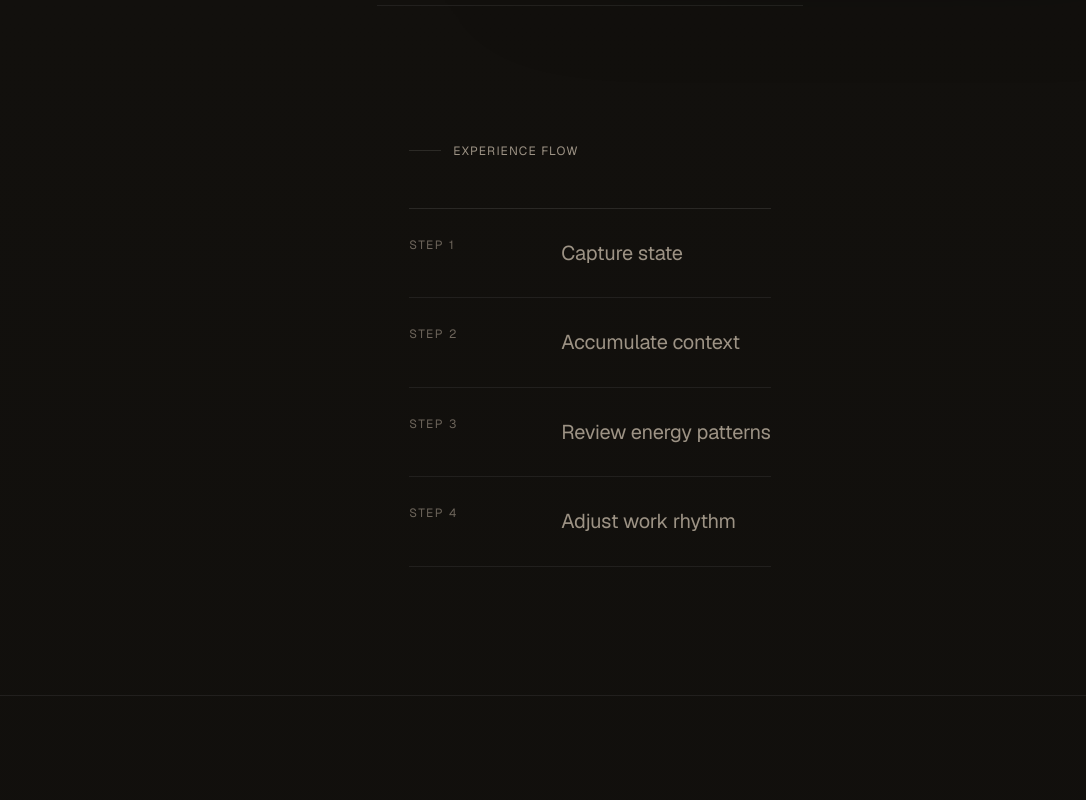
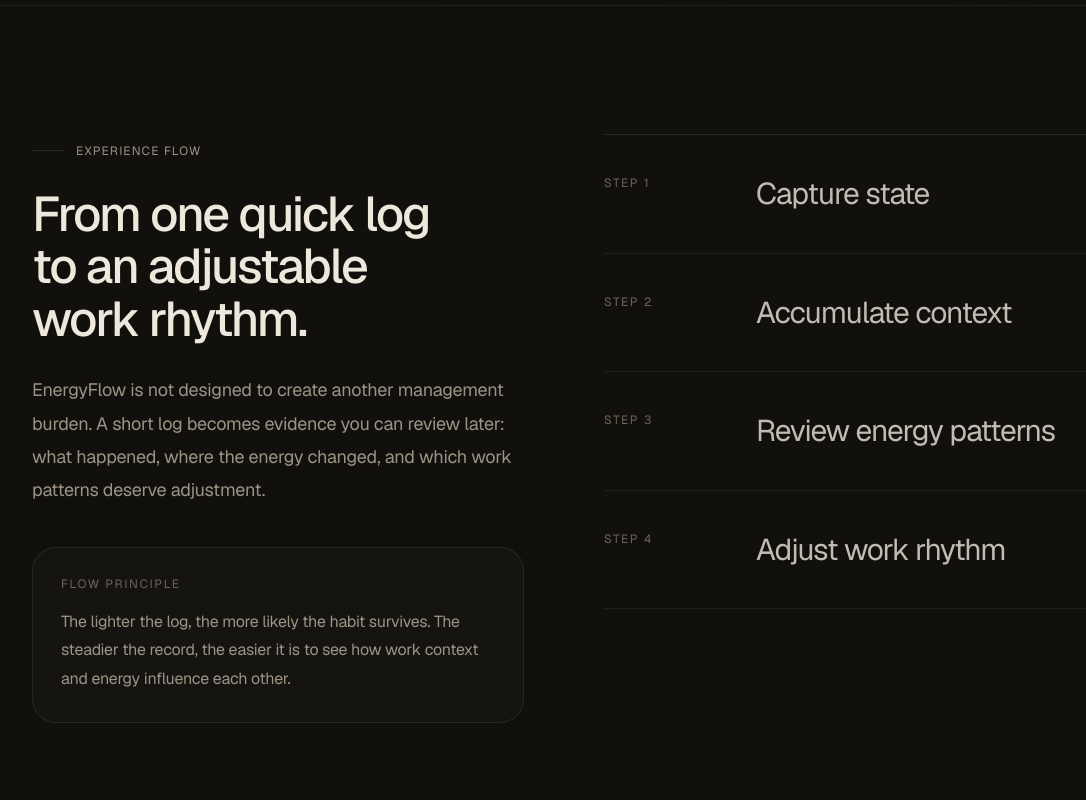
Before and after one commit to chickenfillett/personal-website, a Next.js app: page /products/energyflow in a window 1280 px wide. Shown: the part 5060-5860 px from the top of the page, without its empty margins (50-1136 px from the left). Built offline with nearby package versions, Linux system fonts and the light colour scheme.

Commit message:
Expand EnergyFlow experience flow layout

```diff
--- a/src/app/products/energyflow/page.tsx
+++ b/src/app/products/energyflow/page.tsx
@@ -34,12 +34,22 @@
   return copy[locale as keyof typeof copy] ?? copy.en;
 }
 
+function flowIntro(locale: string) {
+  const copy = {
+    zh: { title: "从一次快速记录，到一段可调整的工作节奏。", body: "EnergyFlow 的流程不是为了制造更多管理负担，而是把很短的一次记录，逐步变成可回看的工作节奏证据。左侧是你要完成的动作，右侧是应用如何把这些动作转化为趋势、场景和调整依据。", cardTitle: "流程重点", cardBody: "记录越轻，长期数据才越容易坚持；长期数据越稳定，精力变化和工作场景之间的关系才更容易被看见。" },
+    "zh-tw": { title: "從一次快速記錄，到一段可調整的工作節奏。", body: "EnergyFlow 的流程不是為了製造更多管理負擔，而是把很短的一次記錄，逐步變成可回看的工作節奏證據。左側是你要完成的動作，右側是應用如何把這些動作轉化為趨勢、場景和調整依據。", cardTitle: "流程重點", cardBody: "記錄越輕，長期資料才越容易堅持；長期資料越穩定，精力變化和工作場景之間的關係才更容易被看見。" },
+    en: { title: "From one quick log to an adjustable work rhythm.", body: "EnergyFlow is not designed to create another management burden. A short log becomes evidence you can review later: what happened, where the energy changed, and which work patterns deserve adjustment.", cardTitle: "Flow principle", cardBody: "The lighter the log, the more likely the habit survives. The steadier the record, the easier it is to see how work context and energy influence each other." },
+  } as const;
+  return copy[locale as keyof typeof copy] ?? copy.en;
+}
+
 export default function EnergyFlowPage() {
   const { locale } = useLanguage();
   const copy = getSiteCopy(locale);
   const images = energyFlowImages[imageLocale(locale)];
   const gallery = energyFlowGalleryImagesForLocale(locale);
   const galleryText = galleryCopy(locale);
+  const flowText = flowIntro(locale);
   const legalLabel = commerceLabels(locale).legal;
   usePreloadImages(allEnergyFlowImages());
 
@@ -90,14 +100,25 @@
       </section>
 
       <section className="max-w-[1180px] mx-auto px-5 md:px-8 py-20 md:py-32 border-t border-white/[0.07]">
-        <span className="eyebrow">{copy.common.experienceFlow}</span>
-        <div className="mt-12 border-t border-white/10">
-          {copy.energyflow.flow.map((item, index) => (
-            <div key={item} className="grid grid-cols-[5rem_1fr] md:grid-cols-[8rem_1fr] gap-6 py-7 border-b border-white/[0.07]">
-              <span className="text-xs uppercase tracking-[0.14em] text-[var(--faint)]">{copy.common.step} {index + 1}</span>
-              <p className="text-lg md:text-xl text-muted leading-relaxed">{item}</p>
+        <div className="grid grid-cols-1 lg:grid-cols-[0.95fr_1.05fr] gap-12 lg:gap-20 items-start">
+          <div className="lg:sticky lg:top-28">
+            <span className="eyebrow">{copy.common.experienceFlow}</span>
+            <h2 className="mt-7 text-[clamp(2rem,3.8vw,3.55rem)] leading-[1.08] tracking-[-0.04em] font-medium max-w-3xl">{flowText.title}</h2>
+            <p className="mt-7 text-lg leading-[1.85] text-muted max-w-2xl">{flowText.body}</p>
+            <div className="mt-10 rounded-3xl border border-white/[0.08] bg-white/[0.018] p-6 md:p-7">
+              <div className="text-xs uppercase tracking-[0.14em] text-[var(--faint)]">{flowText.cardTitle}</div>
+              <p className="mt-4 text-muted leading-[1.8]">{flowText.cardBody}</p>
             </div>
-          ))}
+          </div>
+
+          <div className="border-t border-white/10">
+            {copy.energyflow.flow.map((item, index) => (
+              <div key={item} className="grid grid-cols-[5rem_1fr] md:grid-cols-[8rem_1fr] gap-6 py-8 md:py-10 border-b border-white/[0.07]">
+                <span className="text-xs uppercase tracking-[0.14em] text-[var(--faint)]">{copy.common.step} {index + 1}</span>
+                <p className="text-2xl md:text-3xl text-foreground/80 leading-[1.25] tracking-[-0.035em]">{item}</p>
+              </div>
+            ))}
+          </div>
         </div>
       </section>
 
```
